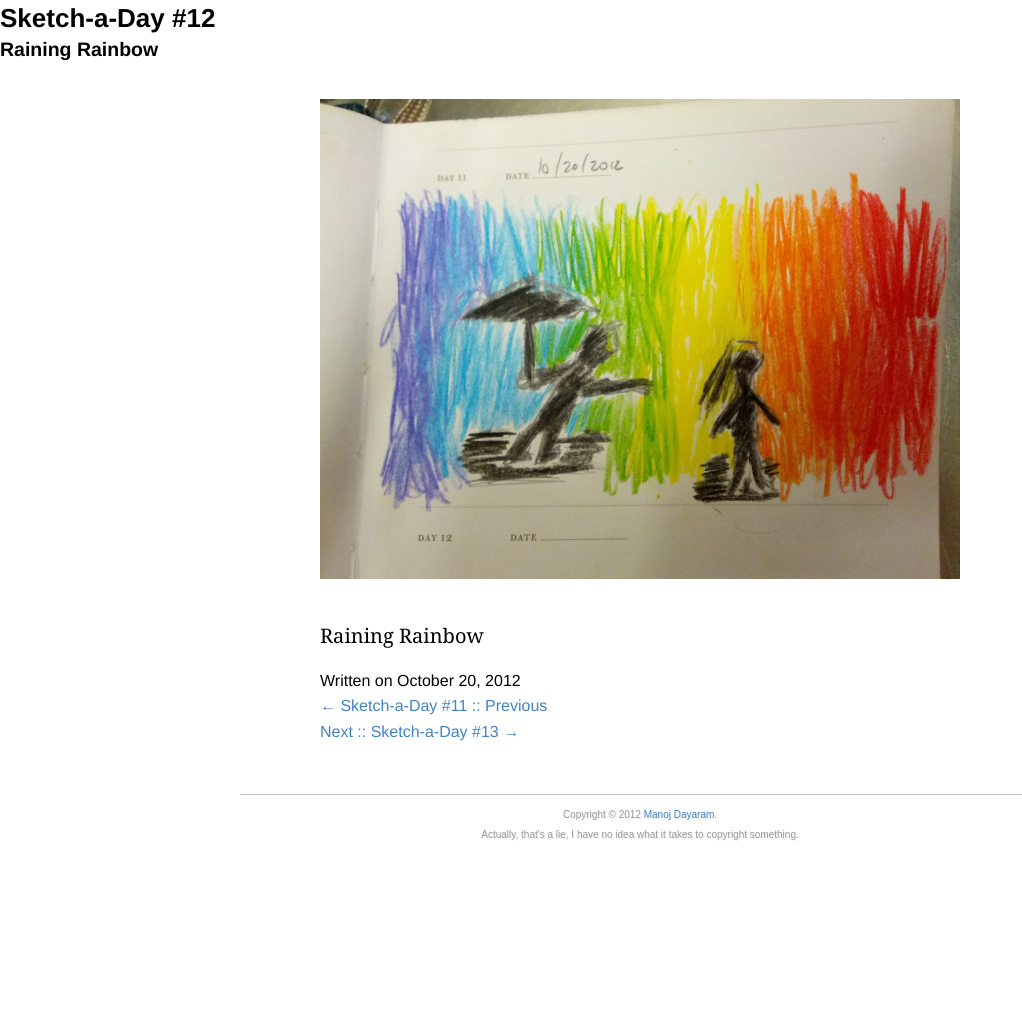
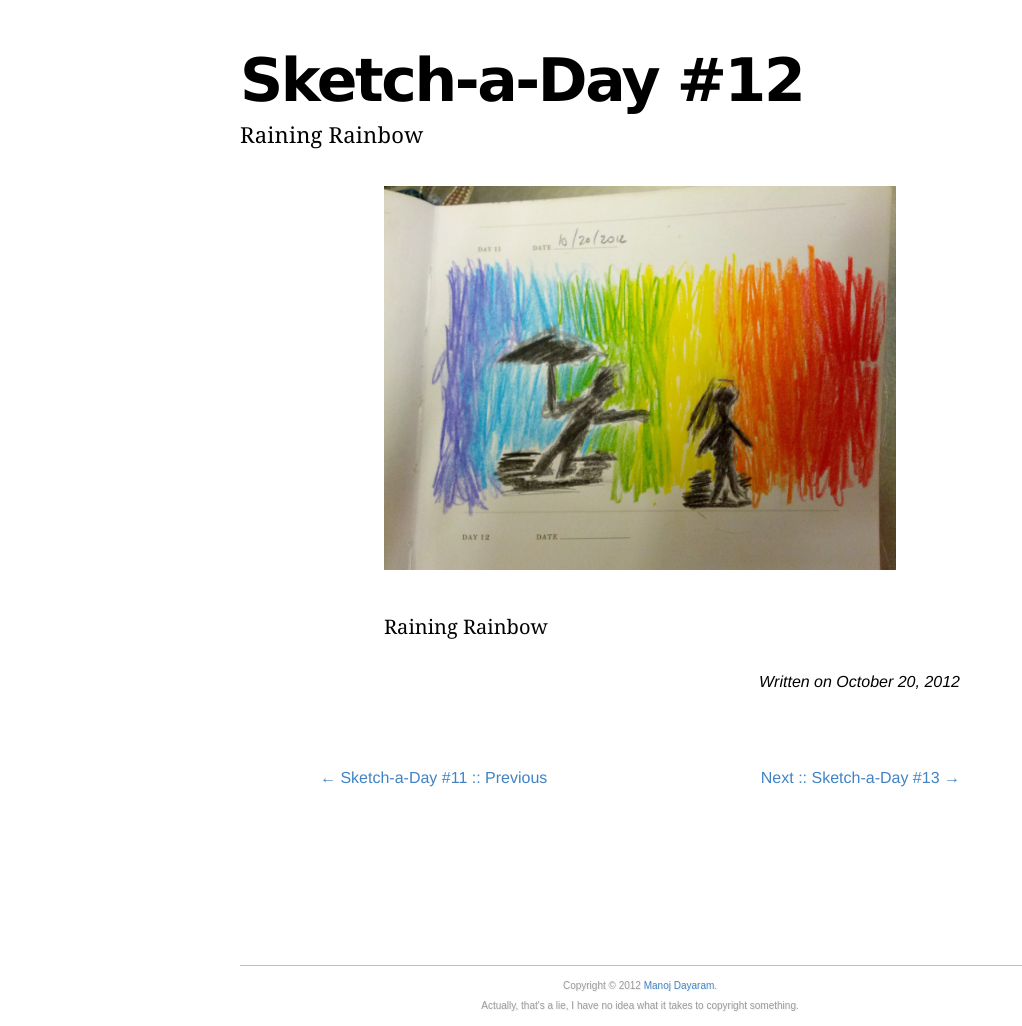
Before and after one commit to mdayaram/mdayaram.github.io, a Jekyll site: the page built from blog/sketches/_posts/2012-10-20-sad12-raining-rainbow.md, in a window 1280 px wide. Shown: the whole page, without its empty margins (0-1022 px from the left). Built offline with Jekyll 4.4.1, drawn with Linux system fonts in a browser that asks for light colours; comment, search, counter and statistics services are not loaded; before the commit the page ends 900 px from its top, so only the background shows below that.

Commit message:
jekyll 3 changed the name of the variable...

```diff
--- a/_config.yml
+++ b/_config.yml
@@ -89,7 +89,7 @@
   style: :expanded # You might prefer to minify using :compressed
 
 # Use the following plug-ins
-gems: []
+plugins: []
 
 # Exclude these files from your production _site
 exclude:
--- a/_layouts/default.html
+++ b/_layouts/default.html
@@ -19,6 +19,9 @@
     {% for css in page.css %}
     <link rel="stylesheet" type="text/css" href="{{ css }}" />
     {% endfor %}
+    {% for css in layout.css %}
+    <link rel="stylesheet" type="text/css" href="{{ css }}" />
+    {% endfor %}
     <link rel="alternate" type="application/rss+xml" title="{{ site.name }} - {{ site.description }}" href="/blog/all.xml" />
 
   </head>
```
